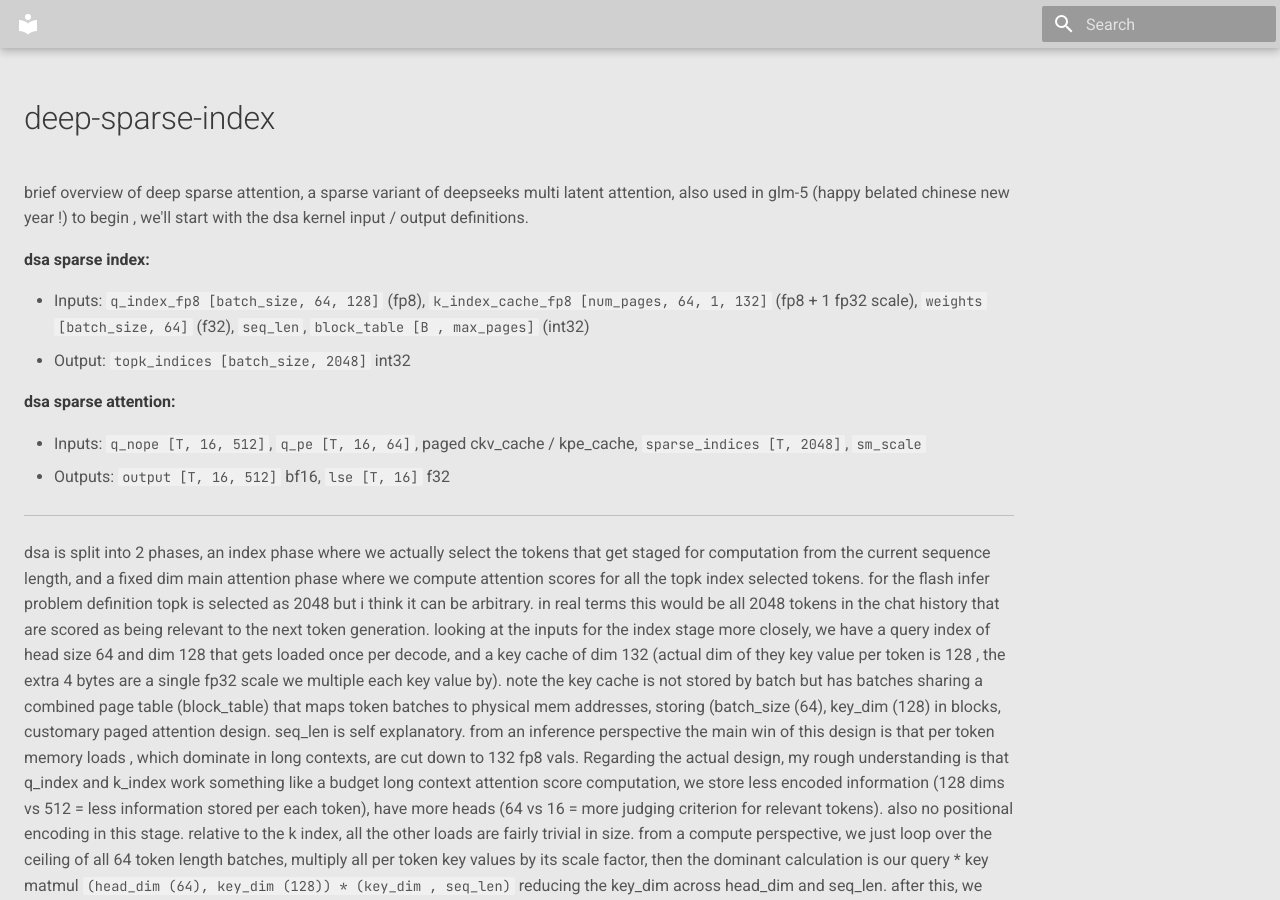
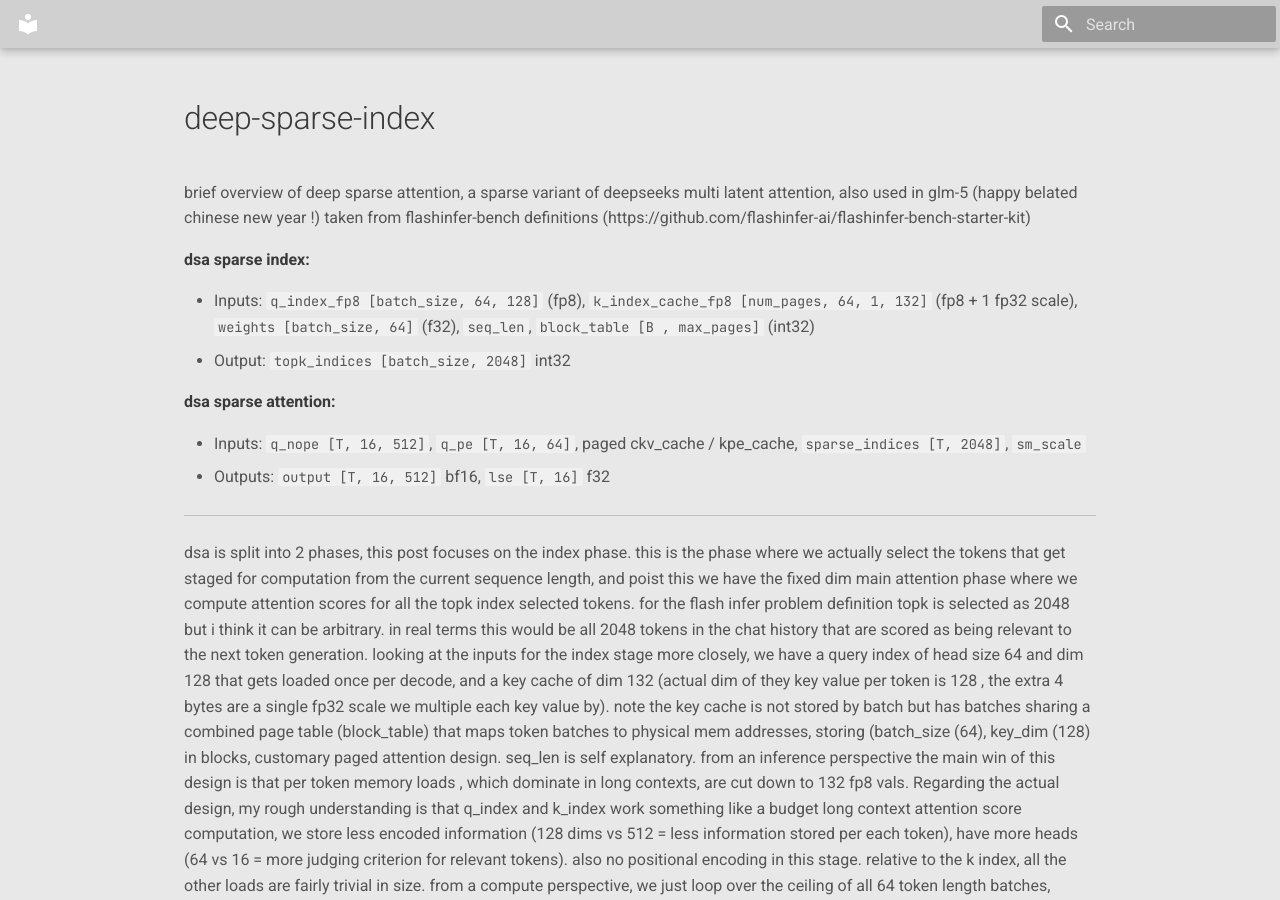
Before and after one commit to jIab-b/jIab-b.github.io, an MkDocs documentation site: the page built from docs/deep-sparse-index/index.md, in a window 1280 px wide and 900 px high. Built offline with MkDocs 1.6.1 and Material for MkDocs 9.7.7, drawn with Linux system fonts in a browser that asks for light colours; some of the changed text lies outside the part shown.

Commit message:
fixed centering

```diff
--- a/docs/deep-sparse-index/index.md
+++ b/docs/deep-sparse-index/index.md
@@ -1,6 +1,6 @@
 # deep-sparse-index
 
-brief overview of deep sparse attention, a sparse variant of deepseeks multi latent attention, also used in glm-5 (happy belated chinese new year !) to begin , we'll start with the dsa kernel input / output definitions.
+brief overview of deep sparse attention, a sparse variant of deepseeks multi latent attention, also used in glm-5 (happy belated chinese new year !) taken from flashinfer-bench definitions (https://github.com/flashinfer-ai/flashinfer-bench-starter-kit)
 
 **dsa sparse index:**
 
@@ -14,7 +14,8 @@ brief overview of deep sparse attention, a sparse variant of deepseeks multi lat
 
 ---
 
-dsa is split into 2 phases, an index phase where we actually select the tokens that get staged for computation from the current sequence length, and a fixed dim main attention phase where we compute attention scores for all the topk index selected tokens. for the flash infer problem definition topk is selected as 2048 but i think it can be arbitrary. in real terms this would be all 2048 tokens in the chat history that are scored as being relevant to the next token generation. looking at the inputs for the index stage more closely, we have a query index of head size 64 and dim 128 that gets loaded once per decode, and a key cache of dim 132 (actual dim of they key value per token is 128 , the extra 4 bytes are a single fp32 scale we multiple each key value by). note the key cache is not stored by batch but has batches sharing a combined page table (block_table) that maps token batches to physical mem addresses, storing (batch_size (64), key_dim (128) in blocks, customary paged attention design. seq_len is self explanatory. from an inference perspective the main win of this design is that per token memory loads , which dominate in long contexts, are cut down to 132 fp8 vals. Regarding the actual design, my rough understanding is that q_index and k_index work something like a budget long context attention score computation,
+dsa is split into 2 phases, this post focuses on the index phase. this is the phase where we actually select the tokens that get staged for computation from the current sequence length, and poist this we have the fixed dim main attention phase where we compute attention scores for all the topk index selected tokens.
+for the flash infer problem definition topk is selected as 2048 but i think it can be arbitrary. in real terms this would be all 2048 tokens in the chat history that are scored as being relevant to the next token generation. looking at the inputs for the index stage more closely, we have a query index of head size 64 and dim 128 that gets loaded once per decode, and a key cache of dim 132 (actual dim of they key value per token is 128 , the extra 4 bytes are a single fp32 scale we multiple each key value by). note the key cache is not stored by batch but has batches sharing a combined page table (block_table) that maps token batches to physical mem addresses, storing (batch_size (64), key_dim (128) in blocks, customary paged attention design. seq_len is self explanatory. from an inference perspective the main win of this design is that per token memory loads , which dominate in long contexts, are cut down to 132 fp8 vals. Regarding the actual design, my rough understanding is that q_index and k_index work something like a budget long context attention score computation,
 we store less encoded information (128 dims vs 512 = less information stored per each token), have more heads (64 vs 16 = more judging criterion for relevant tokens). also no positional encoding in this stage. relative to the k index, all the other loads are fairly trivial in size. from a compute perspective, we just loop over the ceiling of all 64 token length batches, multiply all per token key values by its scale factor, then the dominant calculation is our query * key matmul  `(head_dim (64), key_dim (128)) * (key_dim , seq_len)` reducing the key_dim across head_dim and seq_len. after this, we `relu(head_dim, seq_len)` (remove negative values), and then weight each heads importance `(head_dim , seq_len) * (weights, 1)` , and finally reduce the head dims ( `(head_dim, seq_len).sum(dim(0))` ), and then select final 2048 most relevant tokens (`topk((seq_len,1))`).
 
 regarding occupancy, we mostly want to partition an equal amount of key tiles among ctas, and fully saturate the gpus sms. for this we can just compute a static schedule in host,
--- a/docs/stylesheets/extra.css
+++ b/docs/stylesheets/extra.css
@@ -10,15 +10,22 @@
   margin-right: auto;
 }
 
-/* Hide left sidebar navigation */
-.md-sidebar--primary {
+/* Hide both sidebars */
+.md-sidebar--primary,
+.md-sidebar--secondary {
   display: none;
 }
 
-/* Center content when left sidebar is hidden */
+/* Center content when sidebars are hidden */
+.md-main__inner {
+  display: grid !important;
+  grid-template-columns: 1fr !important;
+  justify-items: center;
+}
+
 .md-content {
-  margin-left: auto;
-  margin-right: auto;
+  max-width: 75%;
+  width: 100%;
 }
 
 /* Light grey background */
```
Also changed, not shown: docs/index.md (+2 -0 lines).
